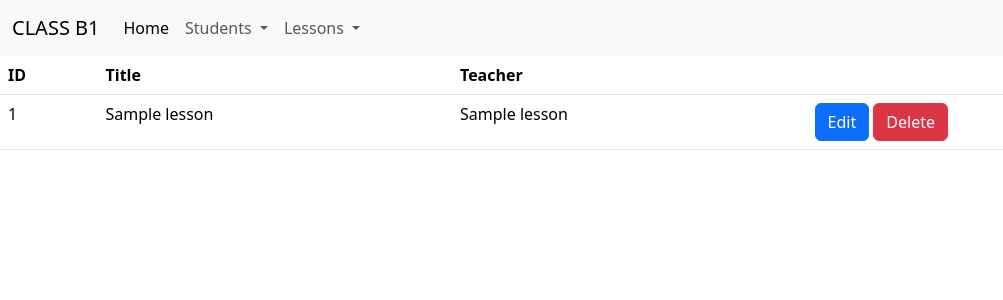
After one commit to GeorgeGougou/final-flask-project, a Flask app: page /showLessons in a window 1280 px wide. The commit adds this page. Shown: the top 300 px of the page, without its empty margins (0-1003 px from the left). Run offline with Flask 3, Linux system fonts and the light colour scheme; a database or web service that is not in the repository returns one stand-in record (values such as "Sample title"); parts of the project's set-up code (start-up, migrations or seed data) failed here and were passed over; some libraries are stand-ins or nearby versions.

Commit message:
prosthiki lessons se ola

```diff
--- a/database.py
+++ b/database.py
@@ -27,6 +27,10 @@ def init_db():
                 'email VARCHAR(100),'
                 'birth_date DATE);'
                 )
+    cur.execute('CREATE TABLE if not exists lessons (id SERIAL PRIMARY KEY,'
+                 'title VARCHAR(100),'
+                 'teacher VARCHAR(100));'
+                 )
     conn.commit()
     cur.close()
     conn.close()
@@ -40,6 +44,16 @@ def get_students():
     cur.close()
     conn.close()
     return students
+
+def get_lessons():
+    conn = get_db_connection()
+    cur = conn.cursor()
+    cur.execute('SELECT * FROM lessons;')
+    rows = cur.fetchall()
+    lessons = [DBLesson(id=row[0], title=row[1], teacher=row[2]) for row in rows]
+    cur.close()
+    conn.close()
+    return lessons
 
 def get_individual_student(studentid: int):
     conn = get_db_connection()
@@ -55,11 +69,35 @@ def get_individual_student(studentid: int):
     conn.close()
     return student
 
+def get_individual_lesson(lessonid: int):
+    conn = get_db_connection()
+    cur = conn.cursor()
+    cur.execute('select * from lessons where id = %s;', (lessonid, ))
+    row = cur.fetchone()
+    print(row)
+    if row is None:
+        return None
+    lesson=DBLesson(id=row[0], title=row[1], teacher=row[2])
+    cur.close()
+    conn.close()
+    return lesson
+
+
 def save_student(student):
     conn = get_db_connection()
     cur = conn.cursor()
     sql = 'INSERT INTO students (firstname, lastname, email, birth_date) VALUES (%s, %s, %s, %s);'
     values = (student.firstname, student.lastname, student.email, student.birth_date)
+    cur.execute(sql,values)
+    conn.commit()
+    cur.close()
+    conn.close()
+
+def save_lesson(lesson):
+    conn = get_db_connection()
+    cur = conn.cursor()
+    sql = 'INSERT INTO lessons (title, teacher) VALUES (%s, %s);'
+    values = (lesson.title, lesson.teacher)
     cur.execute(sql,values)
     conn.commit()
     cur.close()
@@ -78,6 +116,18 @@ def edit_student(student,id):
     conn.close()
 
 
+def edit_lesson(lesson,id):
+    conn = get_db_connection()
+    cur = conn.cursor()
+    cur.execute(
+        'UPDATE lessons SET title = %s, teacher = %s WHERE id = %s;',
+        (lesson.title, lesson.teacher, id)
+    )
+    print('query')
+    conn.commit()
+    cur.close()
+    conn.close()
+
 def delete_student(studentid: int):
     conn = get_db_connection()
     cur = conn.cursor()
@@ -94,6 +144,22 @@ def delete_student(studentid: int):
     conn.close()
     return True
 
+def delete_lesson(lessonid: int):
+    conn = get_db_connection()
+    cur = conn.cursor()
+    cur.execute('SELECT * FROM lessons WHERE id = %s;', (lessonid, ))
+    row = cur.fetchone()
+    print(row)
+    if row is None:
+        cur.close()
+        conn.close()
+        return False
+    cur.execute('DELETE FROM lessons WHERE id = %s;', (lessonid, ))
+    conn.commit()
+    cur.close()
+    conn.close()
+    return True
+
 def delete_database():
     conn = get_db_connection()
     cur = conn.cursor()
--- a/forms.py
+++ b/forms.py
@@ -12,3 +12,4 @@ class StudentForm(FlaskForm):
 class LessonForm(FlaskForm):
     title = StringField('Title', validators=[DataRequired()])
     teacher = SelectField('Teacher', choices=['Smith', 'Brown', 'Miller', 'Wilson', 'Jonhson'])
+    submit = SubmitField('Submit')
--- a/main.py
+++ b/main.py
@@ -1,22 +1,17 @@
 from flask import Flask, redirect, url_for, request, render_template
 from flask_wtf import FlaskForm
 from flask_wtf.csrf import CSRFProtect
-from forms import StudentForm
+from forms import StudentForm, LessonForm
 from models import Student, DBStudent, DBLesson, Lesson
-from database import (get_db_connection, init_db, save_student, get_students, get_individual_student, edit_student, delete_student, delete_database)
+from database import (get_db_connection, init_db, save_student, save_lesson, get_students, get_lessons, get_individual_student, get_individual_lesson,
+                      edit_student, edit_lesson, delete_student, delete_lesson, delete_database)
 from flask_bootstrap import Bootstrap5
 import os
 import psycopg2
 import secrets
-#import os
-#from dotenv import load_dotenv
 
-#dotenv_path = os.path.join(os.path.dirname(__file__), '.env')
-#if os.path.exists(dotenv_path):
-#   load_dotenv(dotenv_path)
-#   print('APP_NAME is {}'.format(os.environ.get('APP_NAME')))
-#else:
-#   raise RuntimeError('Not found application configuration')
+
+
 
 app = Flask(__name__)
 bootstrap = Bootstrap5(app)
@@ -25,9 +20,6 @@ csrf = CSRFProtect(app)
 foo = secrets.token_urlsafe(16)
 app.secret_key = foo
 
-
-
-studentsss=[]
 
 init_db()
 
@@ -42,6 +34,12 @@ def show_students():
     students = get_students()
     print(students)
     return render_template('Students/showStudents.html', students=students)
+
+@app.route('/showLessons')
+def show_lessons():
+    lessons = get_lessons()
+    print(lessons)
+    return render_template('Lessons/showLessons.html', lessons=lessons)
 
 #ΣΕΛΙΔΑ ΠΟΥ ΠΡΟΣΘΕΤΕΙ ΕΝΑΝ ΜΑΘΗΤΗ
 @app.route('/addStudent', methods=['GET', 'POST'])
@@ -59,6 +57,22 @@ def show_student_form():
         else:
             return render_template('Students/addStudent.html', form=form)
 
+@app.route('/addLesson', methods=['GET', 'POST'])
+def show_lesson_form():
+    if request.method == 'GET':
+        form = LessonForm()
+        return render_template('Lessons/addLesson.html', form=form)
+    if request.method == 'POST':
+        form = LessonForm()
+        if form.validate_on_submit():
+            lesson=Lesson(form.title.data, form.teacher.data)
+            save_lesson(lesson)
+            print(lesson)
+            return redirect(url_for("show_lessons", lesson=lesson))
+        else:
+            return render_template('Lessons/addLesson.html', form=form)
+
+
 #ΣΕΛΙΔΑ ΠΟΥ ΦΕΡΝΕΙ ΣΤΗΝ ΦΟΡΜΑ StudentForm ΤΟ ΧΡΗΣΤΗ ΠΟΥ ΕΠΙΛΕΞΑΜΕ
 @app.route('/addStudent/<int:id>')
 def show_student(id):
@@ -69,6 +83,17 @@ def show_student(id):
         return render_template('Students/addStudent.html', form=form)
     else:
         return render_template('Students/addStudent.html', message="Student not found")
+
+@app.route('/addLesson/<int:id>')
+def show_lesson(id):
+    found=False
+    lesson = get_individual_lesson(id)
+    if lesson:
+        form = LessonForm(obj=lesson)
+        return render_template('Lessons/addLesson.html', form=form)
+    else:
+        return render_template('Lessons/addLesson.html', message="Lesson not found")
+
 
 #ΣΕΛΙΔΑ ΠΟΥ ΜΕ ΤΟ ΠΑΤΗΜΑ ΤΟΥ SUBMIT ΑΝΑΝΕΩΝΕΙ ΤΑ ΔΕΔΟΜΕΝΑ ΤΟΥ ΜΑΘΗΤΗ
 @app.route('/addStudent/<int:id>', methods=['POST'])
@@ -85,6 +110,21 @@ def edit_selected_student(id):
         students = get_students()
         return render_template('Students/showStudents.html', students=students, message="Student not changed")
 
+@app.route('/addLesson/<int:id>', methods=['POST'])
+def edit_selected_lesson(id):
+    form = LessonForm()
+    lesson = get_individual_lesson(id)
+    if lesson:
+        print(lesson)
+        edited_lesson = Lesson(form.title.data, form.teacher.data)
+        edit_lesson(edited_lesson,id)
+        lessons = get_lessons()
+        return render_template('Lessons/showLessons.html', lessons=lessons, message="Lesson changed")
+    else:
+        lessons = get_lessons()
+        return render_template('Lessons/showLessons.html', lessons=lessons, message="Lesson not changed")
+
+
 @app.route('/deleteStudent/<int:id>')
 def delete_student_from_db(id):
     found=False
@@ -96,6 +136,20 @@ def delete_student_from_db(id):
     else:
         return render_template('Students/showStudents.html', students=students, message="Student not found")
 
+@app.route('/deleteLesson/<int:id>')
+def delete_lesson_from_db(id):
+    found=False
+    result = delete_lesson(id)
+    print(result)
+    lessons = get_lessons()
+    if result:
+        return render_template('Lessons/showLessons.html', lessons=lessons, message="Lesson deleted")
+    else:
+        return render_template('Lessons/showLessons.html', lessons=lessons, message="Lesson not deleted")
+
+
+
+
 @app.route('/deleteDatabase')
 def delete_the_database():
     delete_database()
--- /dev/null
+++ b/templates/Lessons/showLessons.html
@@ -0,0 +1,28 @@
+{% extends 'base.html' %}
+{% block content %}
+{%if lessons%}
+<table class="table table-hover">
+
+    <tr>
+        <th>ID</th>
+        <th>Title</th>
+        <th>Teacher</th>
+        <th></th>
+        <th></th>
+    </tr>
+
+    {%for lesson in lessons%}
+
+    <tr>
+        <td>{{lesson.id}}</td>
+        <td>{{lesson.title}}</td>
+        <td>{{lesson.teacher}}</td>
+        <td><a class="btn btn-primary" href="/addLesson/{{lesson.id}}" role="button">Edit</a>
+         <a class="btn btn-danger" href="/deleteLesson/{{lesson.id}}" role="button">Delete</a></td>
+    </tr>
+    {% endfor %}
+</table>
+{% else %}
+<h2>No Lessons</h2>
+{% endif %}
+{% endblock%}
--- a/templates/base.html
+++ b/templates/base.html
@@ -8,7 +8,7 @@
    <body>
     <nav class="navbar navbar-expand-lg bg-body-tertiary">
         <div class="container-fluid">
-          <a class="navbar-brand" href="#">SCHOOL</a>
+          <a class="navbar-brand">CLASS B1</a>
           <button class="navbar-toggler" type="button" data-bs-toggle="collapse" data-bs-target="#navbarSupportedContent" aria-controls="navbarSupportedContent" aria-expanded="false" aria-label="Toggle navigation">
             <span class="navbar-toggler-icon"></span>
           </button>
@@ -17,28 +17,26 @@
               <li class="nav-item">
                 <a class="nav-link active" aria-current="page" href="/">Home</a>
               </li>
-              <li class="nav-item">
-                <a class="nav-link" href="/addStudent">Add Student</a>
-              </li>
-              <li class="nav-item">
-                <a class="nav-link" href="/showStudents">Show Student</a>
-              </li>
-              <li class="nav-item dropdown">
+                <li class="nav-item dropdown">
                 <a class="nav-link dropdown-toggle" href="#" role="button" data-bs-toggle="dropdown" aria-expanded="false">
-                  Dropdown
+                  Students
                 </a>
-                <ul class="dropdown-menu">
-                  <li><a class="dropdown-item" href="#">Action</a></li>
-                  <li><a class="dropdown-item" href="#">Another action</a></li>
-                  <li><hr class="dropdown-divider"></li>
-                  <li><a class="dropdown-item" href="#">Something else here</a></li>
+                  <ul class="dropdown-menu">
+                  <li><a class="dropdown-item" href="/addStudent">Add a Student</a></li>
+                  <li><a class="dropdown-item" href="/showStudents">Show all Students</a></li>
+                  </ul>
+                </li>
+                <li class="nav-item dropdown">
+                <a class="nav-link dropdown-toggle" href="#" role="button" data-bs-toggle="dropdown" aria-expanded="false">
+                  Lessons
+                </a>
+                  <ul class="dropdown-menu">
+                  <li><a class="dropdown-item" href="/addLesson">Add a Lesson</a></li>
+                  <li><a class="dropdown-item" href="/showLessons">Show all Lessons</a></li>
                 </ul>
+                </li>
               </li>
             </ul>
-            <form class="d-flex" role="search">
-              <input class="form-control me-2" type="search" placeholder="Search" aria-label="Search">
-              <button class="btn btn-outline-success" type="submit">Search</button>
-            </form>
           </div>
         </div>
       </nav>
```
Also changed, not shown: templates/Lessons/addLesson.html (added, +14 -0 lines).
